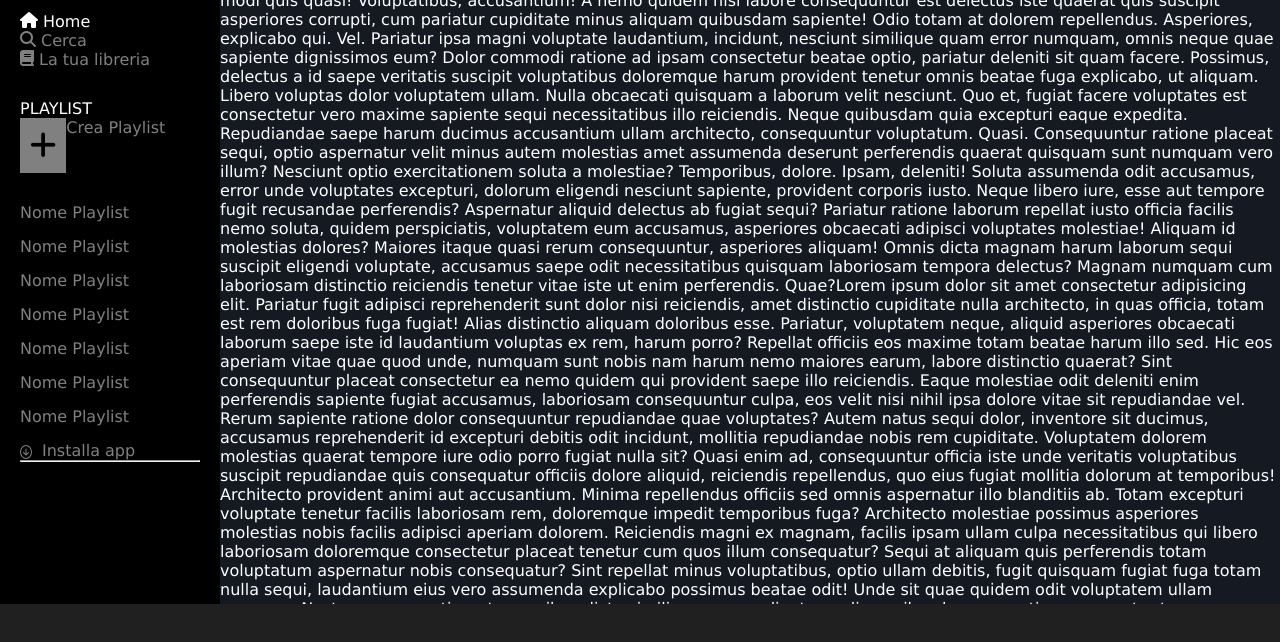
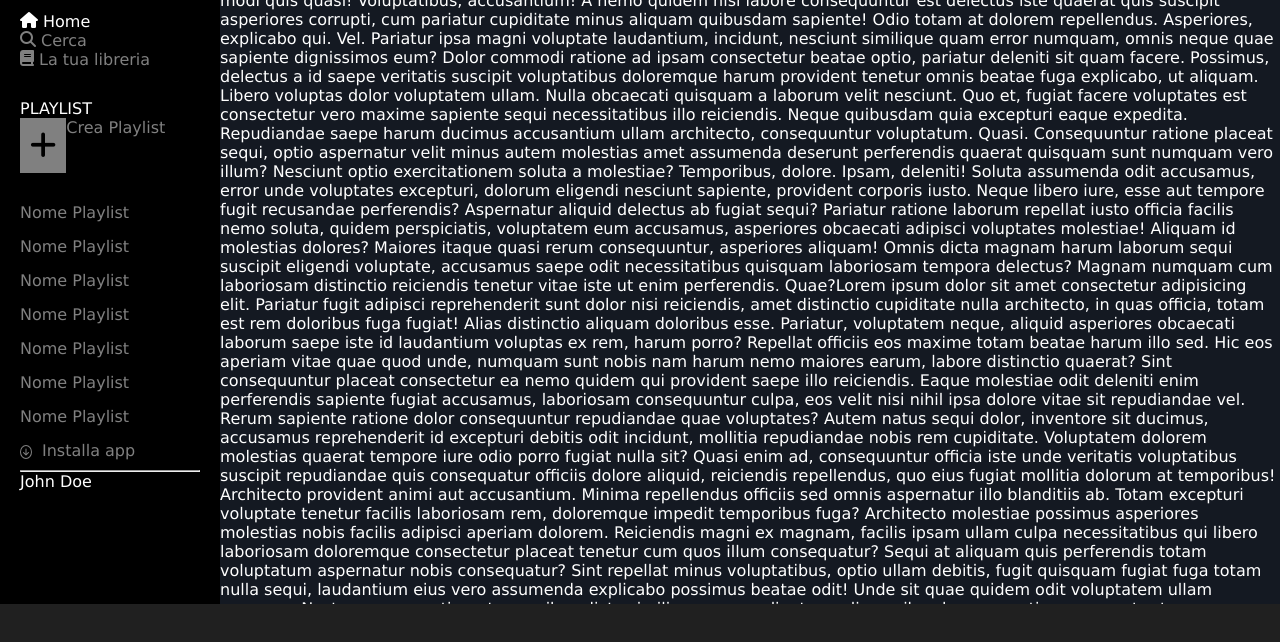
Before and after one commit to Steopa2001/html-css-spotifyweb, a plain HTML site: page index.html in a window 1280 px wide. Shown: the part 96-738 px from the top of the page. Drawn offline with Linux system fonts and the light colour scheme.

Commit message:
add user icon

```diff
--- a/index.html
+++ b/index.html
@@ -67,8 +67,11 @@
           <span class="ml-10">Installa app</span>
           </div>
         </div>
-
-        <hr>
+        <div>
+        <hr class="separator mt-10">
+        </div>
+        <div class="icon-user"></div>
+        <div class="user-name">John Doe</div>
 
       </div>
 
--- a/src/css/style.css
+++ b/src/css/style.css
@@ -27,8 +27,8 @@
   color: grey;
 }
 
-.hr {
-
+.mt-10 {
+  margin-top: 10px;
 }
 
 /* MAIN  */
```
